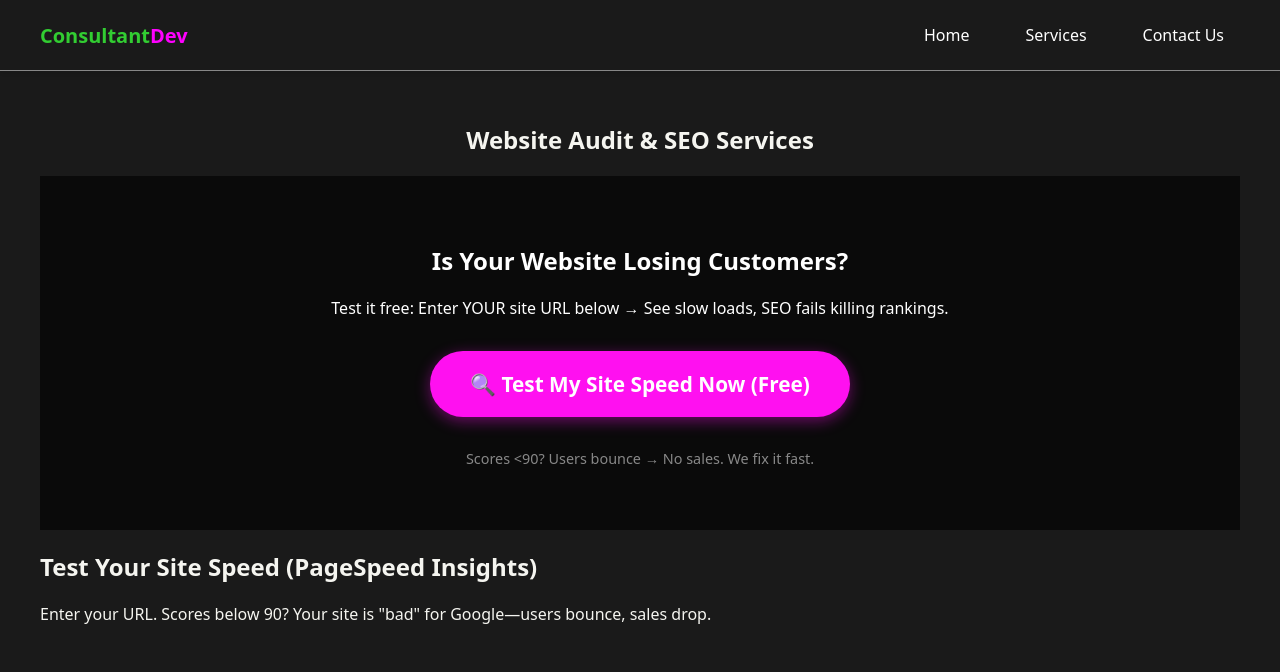
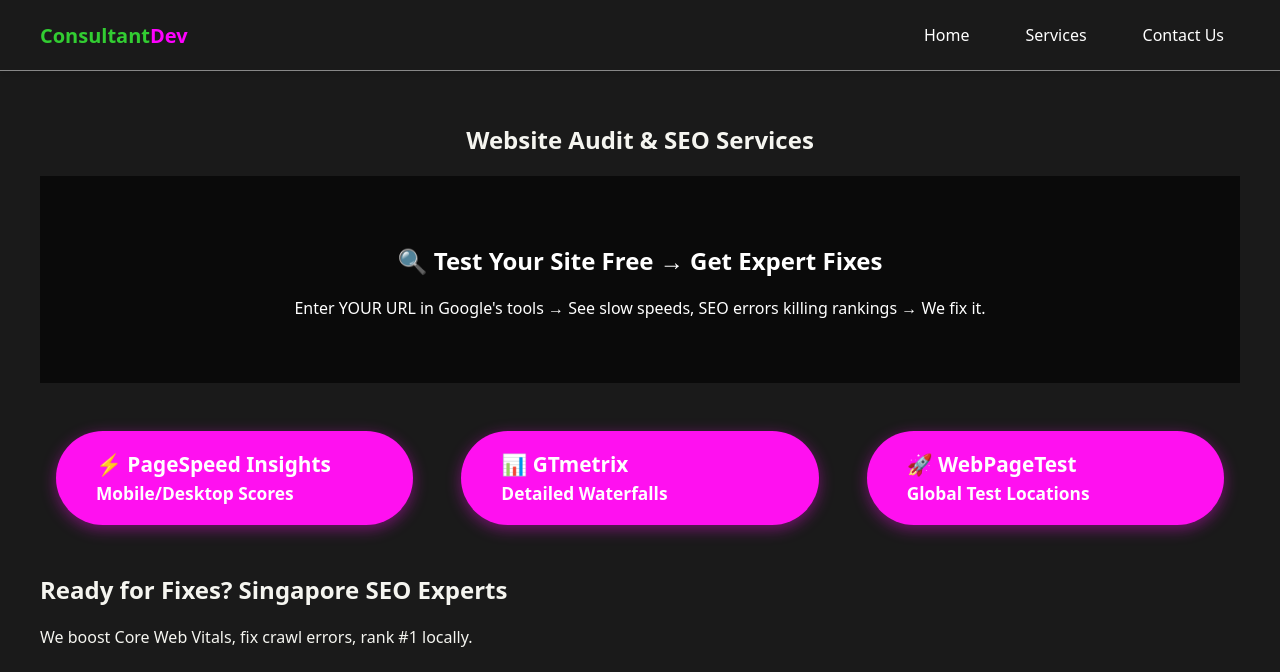
Before and after one commit to m33lucky-benny/ebiya-consul, a Jekyll site: the page built from services.md, in a window 1280 px wide and 1400 px high. Shown: the top 672 px of the window. Built offline with Jekyll 4.4.1, drawn with Linux system fonts in a browser that asks for light colours; some of the changed text lies outside the part shown; grey boxes are pictures that could not be loaded.

Commit message:
Update services.md

```diff
--- a/services.md
+++ b/services.md
@@ -6,28 +6,12 @@ permalink: /services/
 ---
 
 <style>
-.services-hero { background: var(--bg, #0a0a0a); padding: 3rem 1rem; text-align: center; color: white; }
-.tool-embed { max-width: 800px; height: 600px; border: 1px solid #333; margin: 2rem auto; border-radius: 8px; overflow: hidden; }
-.cta-btn { background: var(--primary, #FF10F0); color: white; padding: 1rem 2rem; border: none; border-radius: 50px; font-size: 1.2rem; cursor: pointer; transition: all 0.3s; display: block; margin: 2rem auto; }
-.cta-btn:hover { box-shadow: 0 0 20px #FF10F0; transform: scale(1.05); }
-@media (max-width: 768px) { .tool-embed { height: 500px; } }
-</style>
-
-<div class="services-hero">
-  <h1>Is Your Website Losing Customers?</h1>
-  <p>Test it free: Enter YOUR site URL below → See slow loads, SEO fails killing rankings.</p>
-
-  <!-- Direct Link Button - Neon Pink -->
-  <a href="https://pagespeed.web.dev/?hl=en" target="_blank" class="tool-btn" rel="noopener">
-    🔍 Test My Site Speed Now (Free)
-  </a>
-
-  <p style="font-size: 0.9em; color: #888; margin-top: 1rem;">
-    Scores <90? Users bounce → No sales. We fix it fast.
-  </p>
-</div>
-
-<style>
+.services-hero {
+  background: var(--bg, #0a0a0a);
+  padding: 3rem 1rem;
+  text-align: center;
+  color: white;
+}
 .tool-btn {
   background: var(--primary, #FF10F0);
   color: white !important;
@@ -40,35 +24,62 @@ permalink: /services/
   display: inline-block;
   box-shadow: 0 4px 15px rgba(255,16,240,0.4);
   transition: all 0.3s;
-  margin: 1rem 0;
+  margin: 1rem;
 }
 .tool-btn:hover {
   transform: translateY(-2px);
   box-shadow: 0 8px 25px rgba(255,16,240,0.6);
   color: white !important;
 }
-@media (max-width: 768px) { .tool-btn { padding: 1rem 2rem; font-size: 1.1rem; } }
+.tool-grid { display: grid; gap: 1rem; margin: 2rem 0; }
+@media (max-width: 768px) {
+  .tool-grid { grid-template-columns: 1fr; }
+  .tool-btn { padding: 1rem 2rem; font-size: 1.1rem; margin: 0.5rem; }
+}
+.cta-btn {
+  background: var(--primary, #FF10F0);
+  color: white;
+  padding: 1.5rem 3rem;
+  border: none;
+  border-radius: 50px;
+  font-size: 1.4rem;
+  cursor: pointer;
+  transition: all 0.3s;
+  display: block;
+  margin: 2rem auto;
+  font-weight: bold;
+}
+.cta-btn:hover {
+  box-shadow: 0 0 30px #FF10F0;
+  transform: scale(1.05);
+}
 </style>
 
+<div class="services-hero">
+  <h1>🔍 Test Your Site Free → Get Expert Fixes</h1>
+  <p>Enter YOUR URL in Google's tools → See slow speeds, SEO errors killing rankings → We fix it.</p>
+</div>
 
-<h2>Test Your Site Speed (PageSpeed Insights)</h2>
-<p>Enter your URL. Scores below 90? Your site is "bad" for Google—users bounce, sales drop.</p>
-<iframe src="https://pagespeed.web.dev/?hl=en" class="tool-embed" loading="lazy" title="PageSpeed Insights"></iframe>
+<div class="tool-grid" style="grid-template-columns: repeat(auto-fit, minmax(300px, 1fr));">
+  <a href="https://pagespeed.web.dev/?hl=en" target="_blank" class="tool-btn" rel="noopener">
+    ⚡ PageSpeed Insights<br><small>Mobile/Desktop Scores</small>
+  </a>
+  <a href="https://gtmetrix.com/" target="_blank" class="tool-btn" rel="noopener">
+    📊 GTmetrix<br><small>Detailed Waterfalls</small>
+  </a>
+  <a href="https://www.webpagetest.org/" target="_blank" class="tool-btn" rel="noopener">
+    🚀 WebPageTest<br><small>Global Test Locations</small>
+  </a>
+</div>
 
-<!-- GTmetrix - Full embed works -->
-<iframe src="https://gtmetrix.com/" class="tool-embed" loading="lazy" title="GTmetrix Speed Test"></iframe>
+<h2>Ready for Fixes? Singapore SEO Experts</h2>
+<p>We boost Core Web Vitals, fix crawl errors, rank #1 locally.</p>
+<a href="/contact/" class="cta-btn">💰 Free Speed Audit Quote</a>
 
-<!-- Or WebPageTest.org -->
-<a href="https://www.webpagetest.org/" target="_blank" class="tool-btn">🚀 Advanced Speed Test</a>
-
-
-<h2>Ready for Fixes?</h2>
-<p>We optimize speed, SEO, and performance—tailored for Singapore sites like yours.</p>
-<a href="/contact/" class="cta-btn">Get Free Quote Now</a>
-<p style="text-align: center; color: #888;">Or use the <a href="/contact/#form">contact form</a> for quick audit.</p>
-
-<h2>Other Free Google Checks</h2>
-<ul>
-  <li><a href="https://search.google.com/search-console/about" target="_blank" class="tool-btn small">🔍 URL Inspection (Crawl Errors)</a></li>
-  <li><a href="https://pagespeed.web.dev/analysis" target="_blank" class="tool-btn small">📱 Mobile Speed Test</a></li>
+<h2>Why Clients Choose Us</h2>
+<ul style="max-width: 800px; margin: 0 auto;">
+  <li>✅ PageSpeed 90+ scores guaranteed</li>
+  <li>✅ Google Search Console errors fixed</li>
+  <li>✅ Singapore-local SEO optimized</li>
+  <li>✅ Neon-fast loading sites</li>
 </ul>
```
